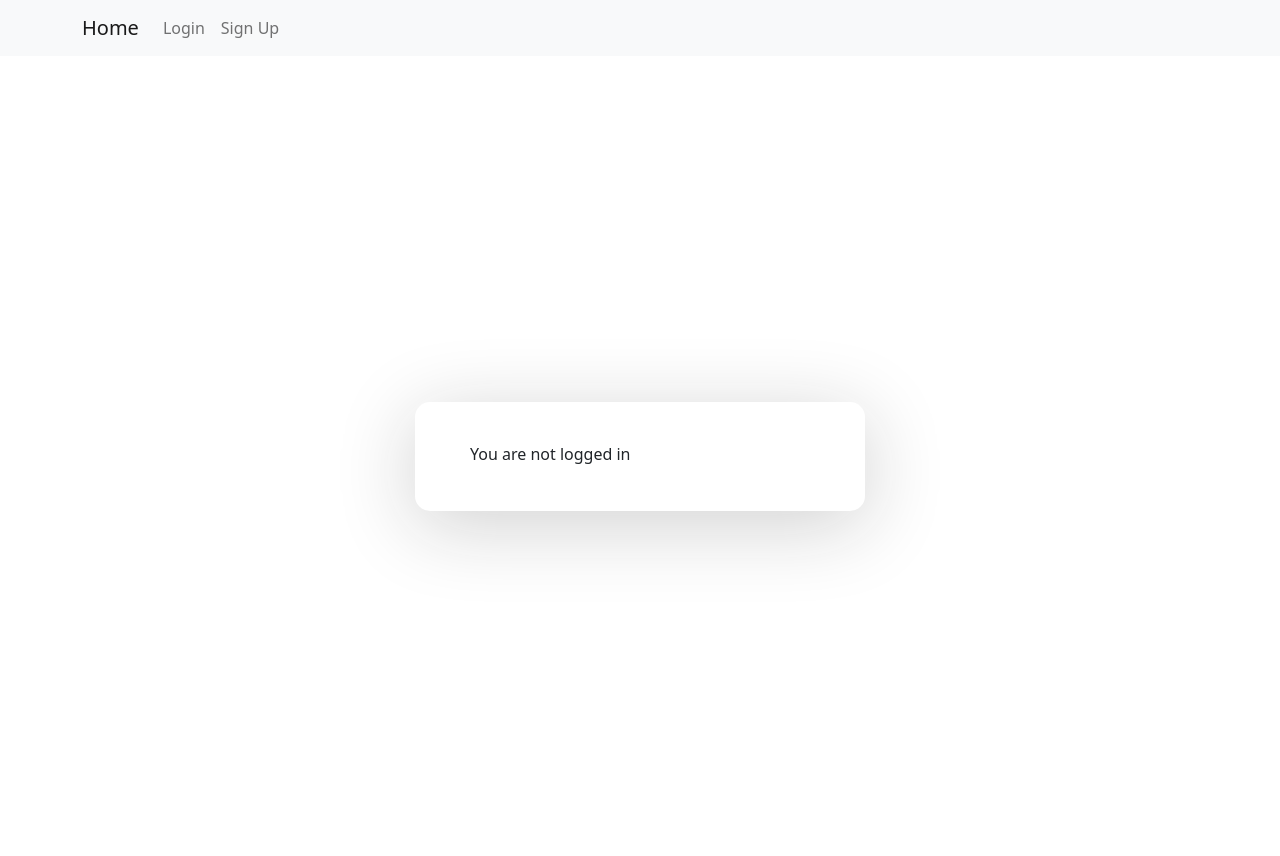
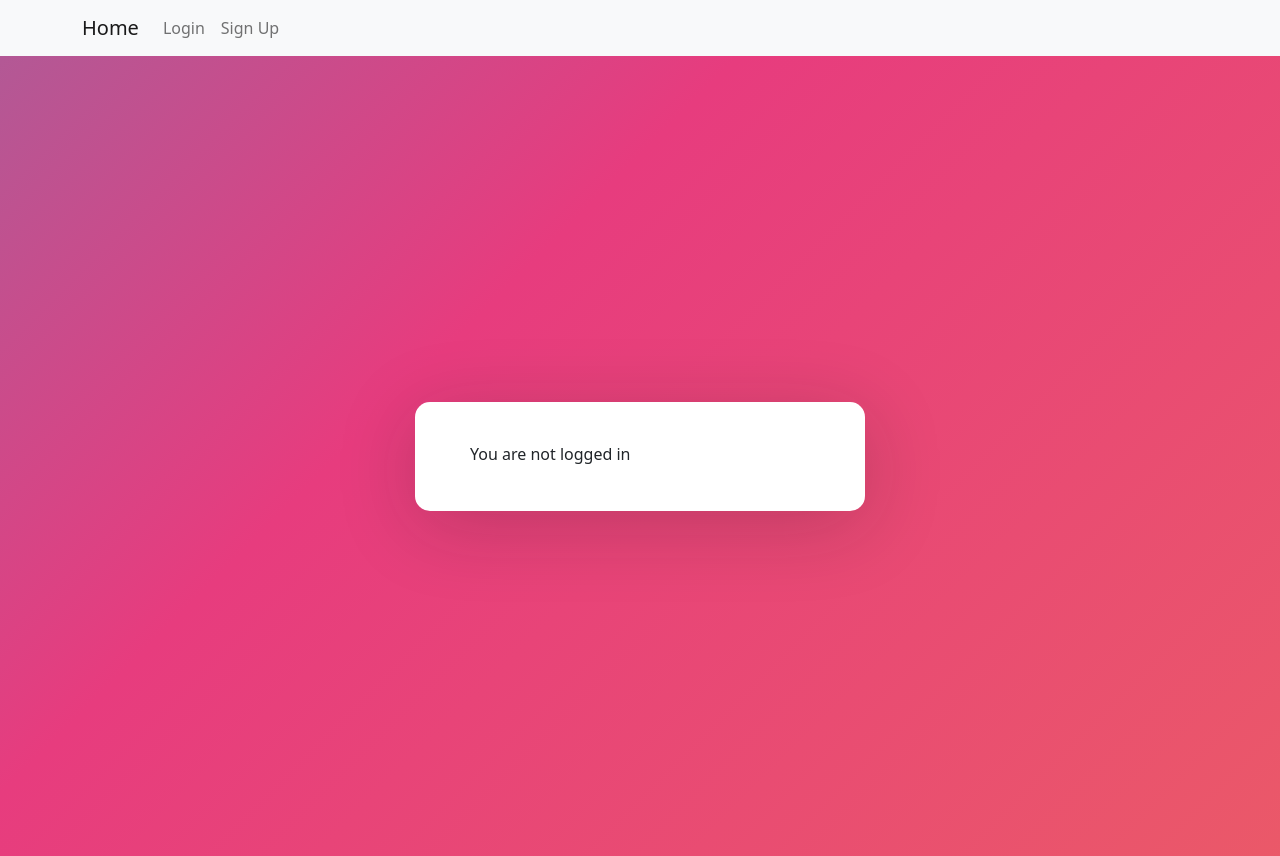
Before and after one commit to YuriSalgado/angular-auth, an Angular app: page / in a window 1280 px wide. Built offline with nearby package versions, Linux system fonts and the light colour scheme; no server answers.

Commit message:
create service to home and add background gradient

```diff
--- a/src/app/home/home.component.ts
+++ b/src/app/home/home.component.ts
@@ -1,6 +1,7 @@
 import { HttpClient } from '@angular/common/http';
 import { Component, OnInit } from '@angular/core';
 import { Emitters } from '../emitters/emitters';
+import { HomeService } from './home.service';
 
 @Component({
   selector: 'app-home',
@@ -11,13 +12,13 @@ export class HomeComponent implements OnInit {
   message = 'You are not logged in';
 
   constructor(
-    private http: HttpClient
+    private home: HomeService
   ) {
 
   }
 
   ngOnInit(): void {
-    this.http.get('http://localhost:8000/api/user', {withCredentials: true}).subscribe(
+    this.home.user().subscribe(
       (res: any) => {
         this.message = `Hi ${res.first_name}`;
         Emitters.authEmitter.emit(true);
--- a/src/app/home/home.service.ts
+++ b/src/app/home/home.service.ts
@@ -1,9 +1,22 @@
+import { HttpClient } from '@angular/common/http';
 import { Injectable } from '@angular/core';
+import { Observable } from 'rxjs';
+import { environment } from 'src/environments/environment';
 
 @Injectable({
   providedIn: 'root'
 })
 export class HomeService {
 
-  constructor() { }
+  API_URL = environment.apiUrl;
+
+  constructor(
+    private http: HttpClient
+  ) {
+
+  }
+
+  user(): Observable<any> {
+    return this.http.get(`${this.API_URL}/user`, {withCredentials: true});
+  }
 }
--- a/src/app/login/login.service.ts
+++ b/src/app/login/login.service.ts
@@ -11,8 +11,8 @@ export class LoginService {
   API_URL = environment.apiUrl;
 
   constructor(
-    private http: HttpClient)
-  {
+    private http: HttpClient
+  ) {
 
   }
 
--- a/src/styles.css
+++ b/src/styles.css
@@ -2,3 +2,22 @@
 html, body, app-root, .auth-wrapper {
   height: 100%;
 }
+
+/* By P1N2O, thanks! */
+body {
+	background: linear-gradient(-45deg, #ee7752, #e73c7e, #23a6d5, #23d5ab);
+	background-size: 400% 400%;
+	animation: gradient 15s ease infinite;
+}
+
+@keyframes gradient {
+	0% {
+		background-position: 0% 50%;
+	}
+	50% {
+		background-position: 100% 50%;
+	}
+	100% {
+		background-position: 0% 50%;
+	}
+}
```
